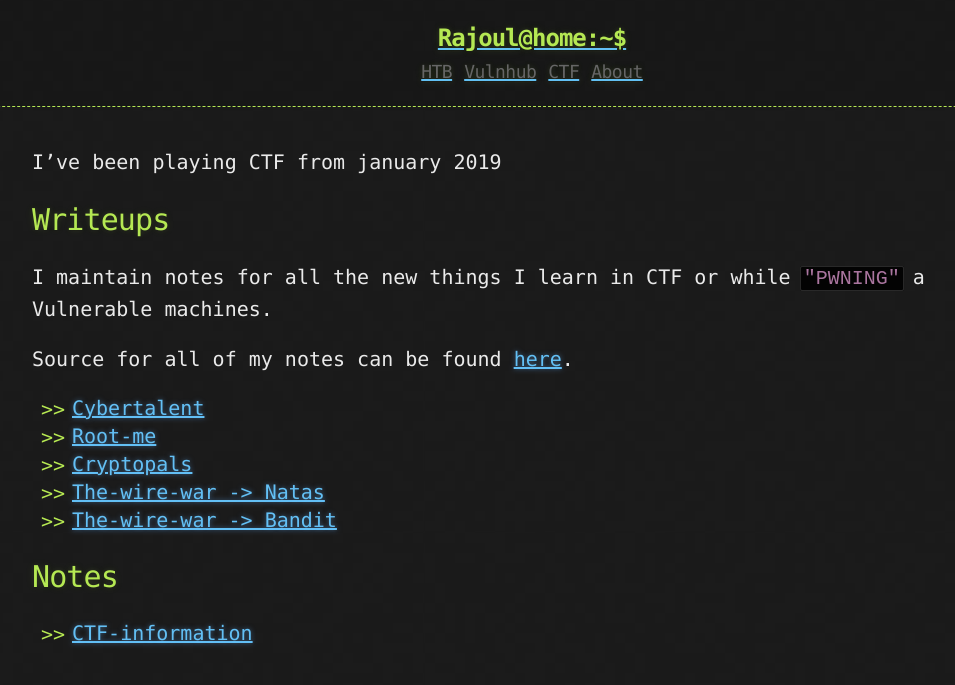
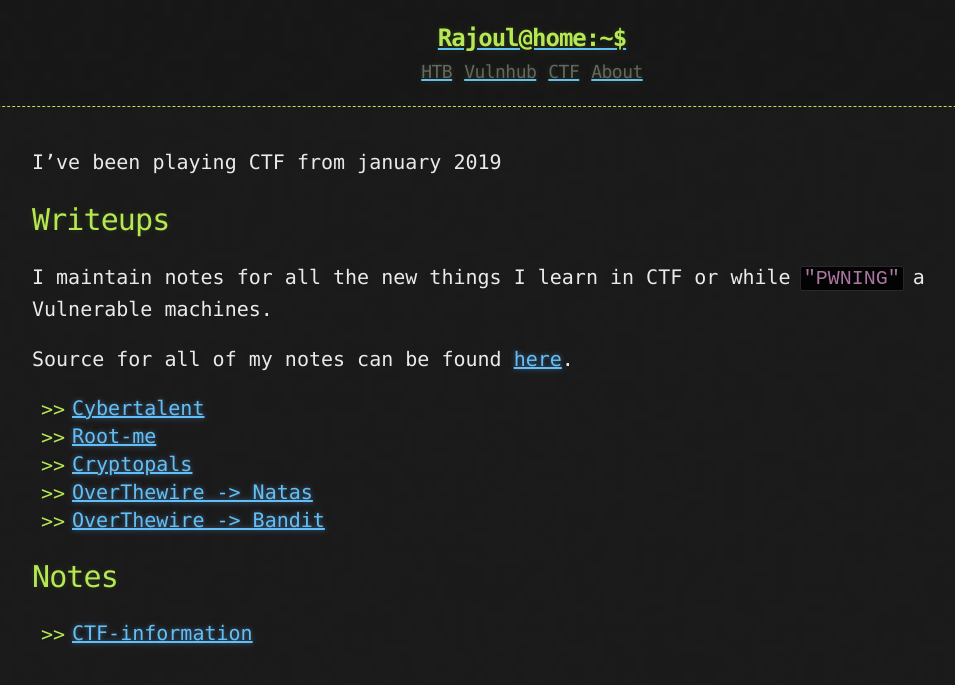
Before and after one commit to rajoul/rajoul.github.io, a Jekyll site: the page built from CTF.md, in a window 1280 px wide. Shown: the top 685 px of the page, without its empty margins (108-1063 px from the left). Built offline with Jekyll 4.4.1, drawn with Linux system fonts in a browser that asks for light colours.

Commit message:
Update CTF.md

```diff
--- a/CTF.md
+++ b/CTF.md
@@ -15,8 +15,8 @@
 * [Cybertalent](https://github.com/rajoul/cybertalent)
 * [Root-me](https://github.com/rajoul/root-me)
 * [Cryptopals](https://github.com/rajoul/cryptopals)
-* [The-wire-war -> Natas](https://github.com/rajoul/natas/blob/master/README.md)
-* [The-wire-war -> Bandit](https://github.com/rajoul/bandit/blob/master/README.md)
+* [OverThewire -> Natas](https://github.com/rajoul/natas/blob/master/README.md)
+* [OverThewire -> Bandit](https://github.com/rajoul/bandit/blob/master/README.md)
 
 
 ## Notes
```
